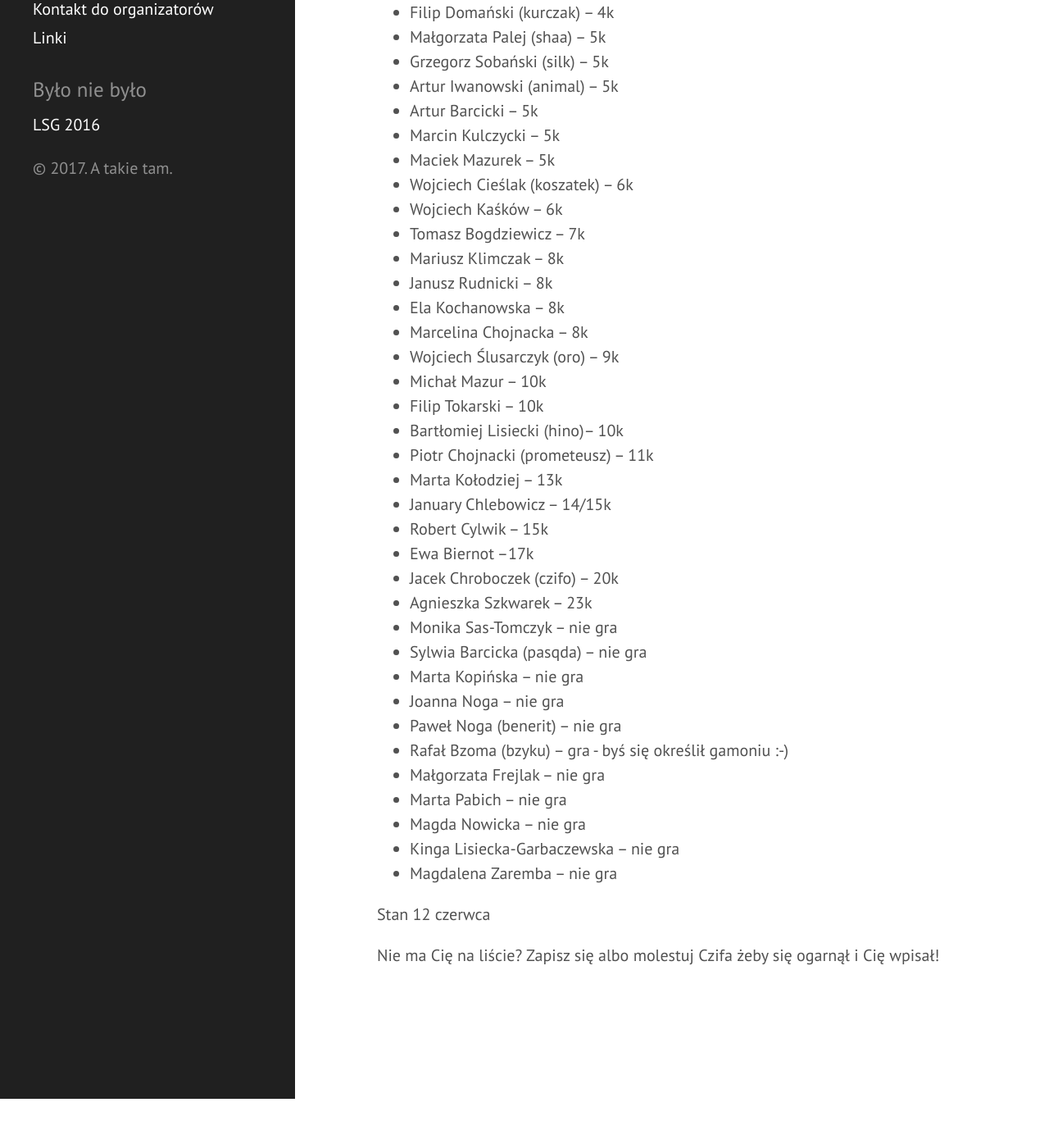
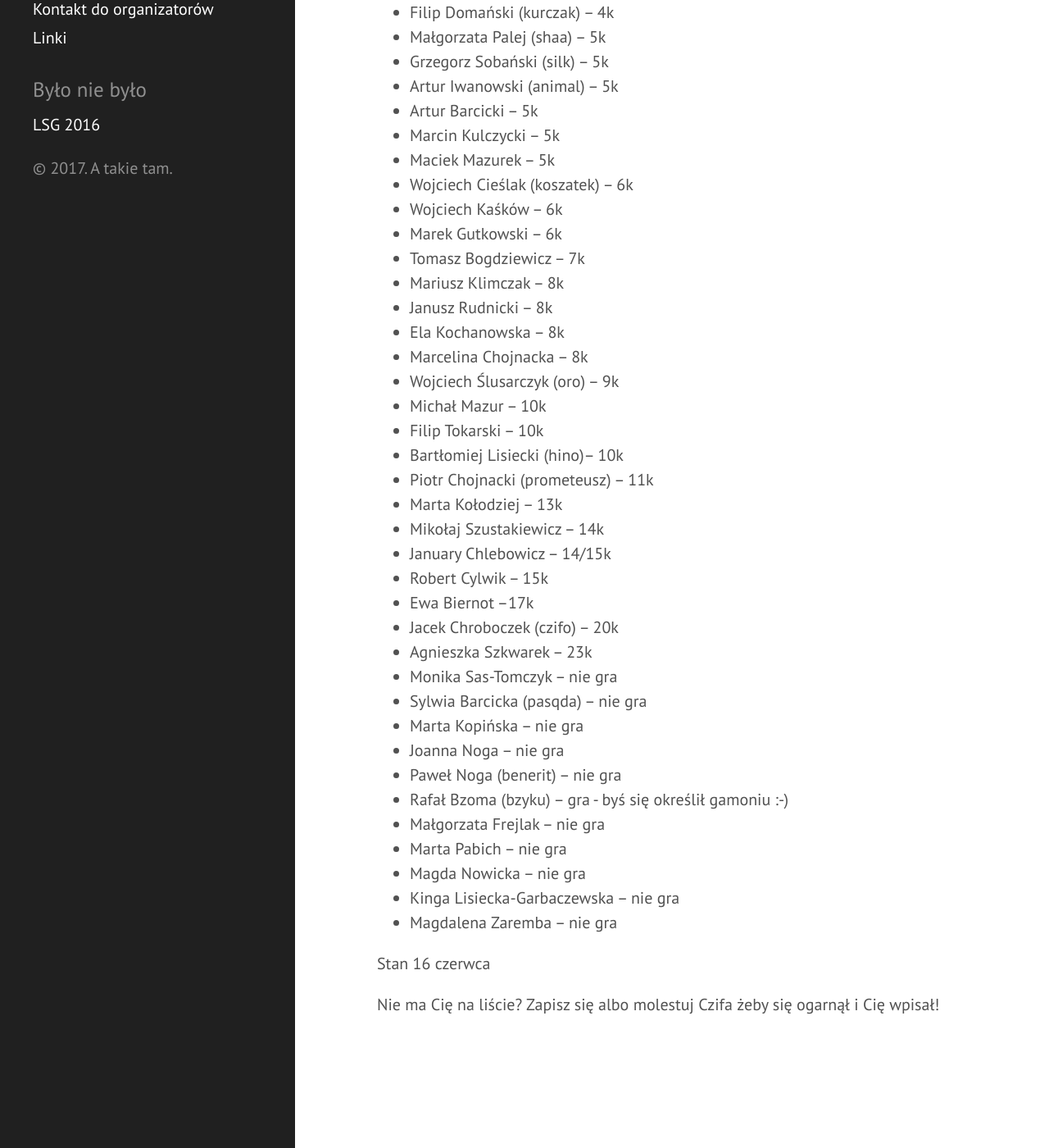
Before and after one commit to tasuki/lsg, a Jekyll site: the page built from zarejestrowani.md, in a window 1280 px wide and 1400 px high, scrolled down 808 px. Shown: the whole window at 82% size. Built offline with Jekyll 4.4.1, drawn with Linux system fonts in a browser that asks for light colours; before the commit the page ends 2148 px from its top, so only the background shows below that.

Commit message:
Update zarejestrowani.md

```diff
--- a/zarejestrowani.md
+++ b/zarejestrowani.md
@@ -36,6 +36,7 @@ Zarejestrowani uczestnicy (mniej więcej wg siły):
 - Maciek Mazurek -- 5k
 - Wojciech Cieślak (koszatek) -- 6k
 - Wojciech Kaśków -- 6k
+- Marek Gutkowski -- 6k
 - Tomasz Bogdziewicz -- 7k
 - Mariusz Klimczak -- 8k
 - Janusz Rudnicki -- 8k
@@ -47,6 +48,7 @@ Zarejestrowani uczestnicy (mniej więcej wg siły):
 - Bartłomiej Lisiecki (hino)-- 10k
 - Piotr Chojnacki (prometeusz) -- 11k
 - Marta Kołodziej -- 13k
+- Mikołaj Szustakiewicz -- 14k
 - January Chlebowicz -- 14/15k
 - Robert Cylwik -- 15k
 - Ewa Biernot --17k
@@ -66,6 +68,6 @@ Zarejestrowani uczestnicy (mniej więcej wg siły):
 
 
 
-Stan 12 czerwca
+Stan 16 czerwca
 
 Nie ma Cię na liście?  Zapisz się albo molestuj Czifa żeby się ogarnął i Cię wpisał!
```
